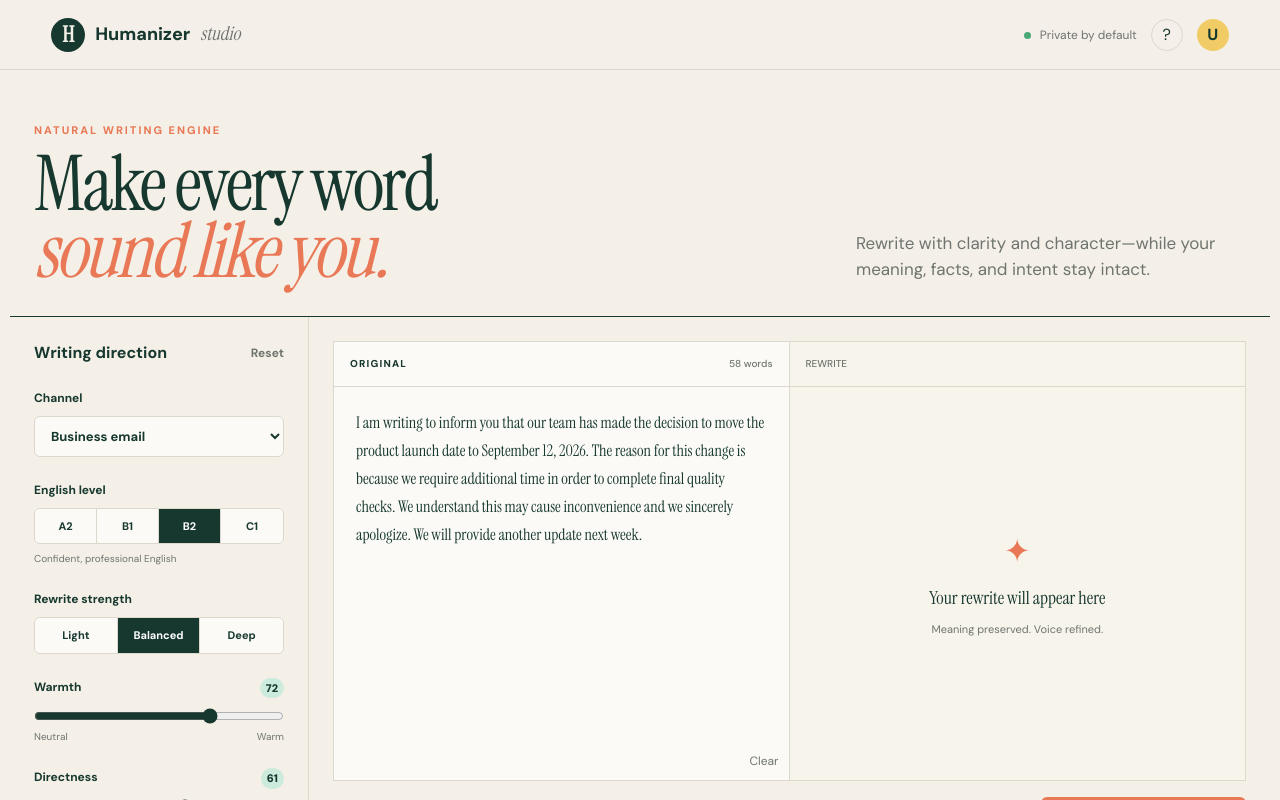
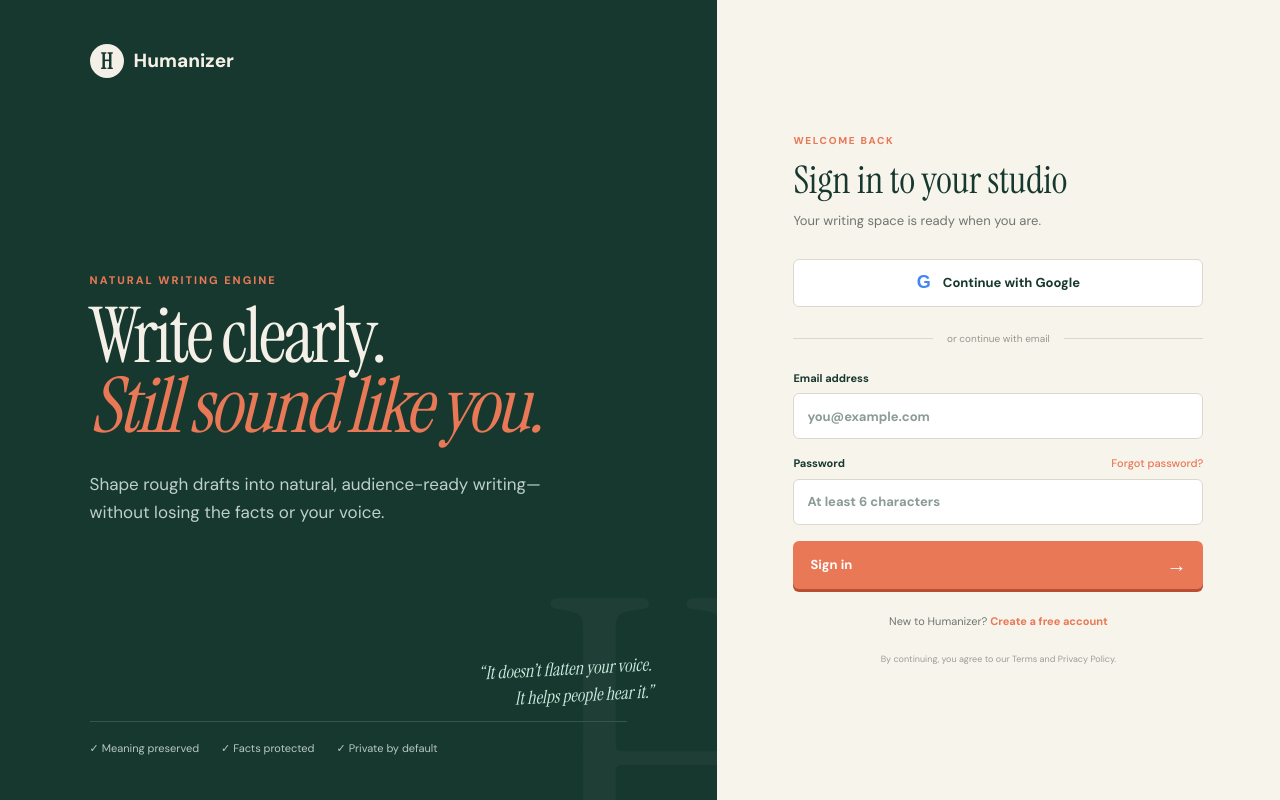
Before and after one commit to umaraxmedov0175-alt/humanizer, a Next.js app: page / in a window 1280 px wide. Shown: the top 800 px of the page. Built offline with nearby package versions, Linux system fonts and the light colour scheme.

Commit message:
Add Humanizer sign-in experience

```diff
--- a/app/page.tsx
+++ b/app/page.tsx
@@ -1,6 +1,6 @@
 "use client";
 
-import { useMemo, useState } from "react";
+import { FormEvent, useEffect, useMemo, useState } from "react";
 
 const sample = `I am writing to inform you that our team has made the decision to move the product launch date to September 12, 2026. The reason for this change is because we require additional time in order to complete final quality checks. We understand this may cause inconvenience and we sincerely apologize. We will provide another update next week.`;
 
@@ -40,6 +40,12 @@ function Score({ label, value, color }: { label: string; value: number; color?:
 }
 
 export default function Home() {
+  const [signedIn, setSignedIn] = useState(false);
+  const [authReady, setAuthReady] = useState(false);
+  const [authBusy, setAuthBusy] = useState(false);
+  const [email, setEmail] = useState("");
+  const [password, setPassword] = useState("");
+  const [authError, setAuthError] = useState("");
   const [source, setSource] = useState(sample);
   const [output, setOutput] = useState("");
   const [channel, setChannel] = useState("Business email");
@@ -52,6 +58,18 @@ export default function Home() {
   const [copied, setCopied] = useState(false);
   const facts = useMemo(() => extractFacts(source), [source]);
 
+  useEffect(() => { setSignedIn(sessionStorage.getItem("humanizer-session") === "active"); setAuthReady(true); }, []);
+
+  function completeSignIn() { sessionStorage.setItem("humanizer-session", "active"); setSignedIn(true); setAuthBusy(false); }
+  function signInWithGoogle() { setAuthBusy(true); setAuthError(""); window.setTimeout(completeSignIn, 650); }
+  function signInWithEmail(e: FormEvent) {
+    e.preventDefault(); setAuthError("");
+    if (!/^\S+@\S+\.\S+$/.test(email)) return setAuthError("Enter a valid email address.");
+    if (password.length < 6) return setAuthError("Password must be at least 6 characters.");
+    setAuthBusy(true); window.setTimeout(completeSignIn, 650);
+  }
+  function signOut() { sessionStorage.removeItem("humanizer-session"); setSignedIn(false); setPassword(""); }
+
   function runRewrite() {
     if (!source.trim()) return;
     setBusy(true); setOutput("");
@@ -60,10 +78,36 @@ export default function Home() {
 
   async function copy() { if (!output) return; await navigator.clipboard.writeText(output); setCopied(true); setTimeout(() => setCopied(false), 1400); }
 
+  if (!authReady) return <main className="auth-shell"><div className="auth-loading">✦</div></main>;
+  if (!signedIn) return <main className="auth-shell">
+    <section className="auth-story">
+      <div className="auth-brand"><div className="mark">H</div><span>Humanizer</span></div>
+      <div className="auth-message"><p className="eyebrow">NATURAL WRITING ENGINE</p><h1>Write clearly.<br/><span>Still sound like you.</span></h1><p>Shape rough drafts into natural, audience-ready writing—without losing the facts or your voice.</p></div>
+      <div className="auth-proof"><span>✓ Meaning preserved</span><span>✓ Facts protected</span><span>✓ Private by default</span></div>
+      <p className="auth-quote">“It doesn’t flatten your voice.<br/>It helps people hear it.”</p>
+    </section>
+    <section className="auth-panel">
+      <div className="auth-card">
+        <div className="mobile-auth-brand"><div className="mark">H</div><span>Humanizer</span></div>
+        <p className="step">WELCOME BACK</p><h2>Sign in to your studio</h2><p className="auth-note">Your writing space is ready when you are.</p>
+        <button className="google-button" type="button" onClick={signInWithGoogle} disabled={authBusy}><b>G</b>{authBusy ? "Signing you in…" : "Continue with Google"}</button>
+        <div className="divider"><span>or continue with email</span></div>
+        <form onSubmit={signInWithEmail}>
+          <label>Email address<input type="email" autoComplete="email" placeholder="you@example.com" value={email} onChange={e=>setEmail(e.target.value)}/></label>
+          <label>Password <a href="#" onClick={e=>e.preventDefault()}>Forgot password?</a><input type="password" autoComplete="current-password" placeholder="At least 6 characters" value={password} onChange={e=>setPassword(e.target.value)}/></label>
+          {authError && <p className="auth-error" role="alert">{authError}</p>}
+          <button className="email-button" disabled={authBusy}>{authBusy ? "Opening studio…" : "Sign in"}<span>→</span></button>
+        </form>
+        <p className="signup">New to Humanizer? <button onClick={signInWithGoogle}>Create a free account</button></p>
+        <p className="terms">By continuing, you agree to our Terms and Privacy Policy.</p>
+      </div>
+    </section>
+  </main>;
+
   return <main>
     <header>
       <div className="brand"><div className="mark">H</div><span>Humanizer</span><em>studio</em></div>
-      <div className="header-meta"><span className="privacy"><i /> Private by default</span><button className="icon-btn" aria-label="Help">?</button><div className="avatar">U</div></div>
+      <div className="header-meta"><span className="privacy"><i /> Private by default</span><button className="signout" onClick={signOut}>Sign out</button><button className="icon-btn" aria-label="Help">?</button><div className="avatar">U</div></div>
     </header>
 
     <section className="intro">
```
Also changed, not shown: app/globals.css.
